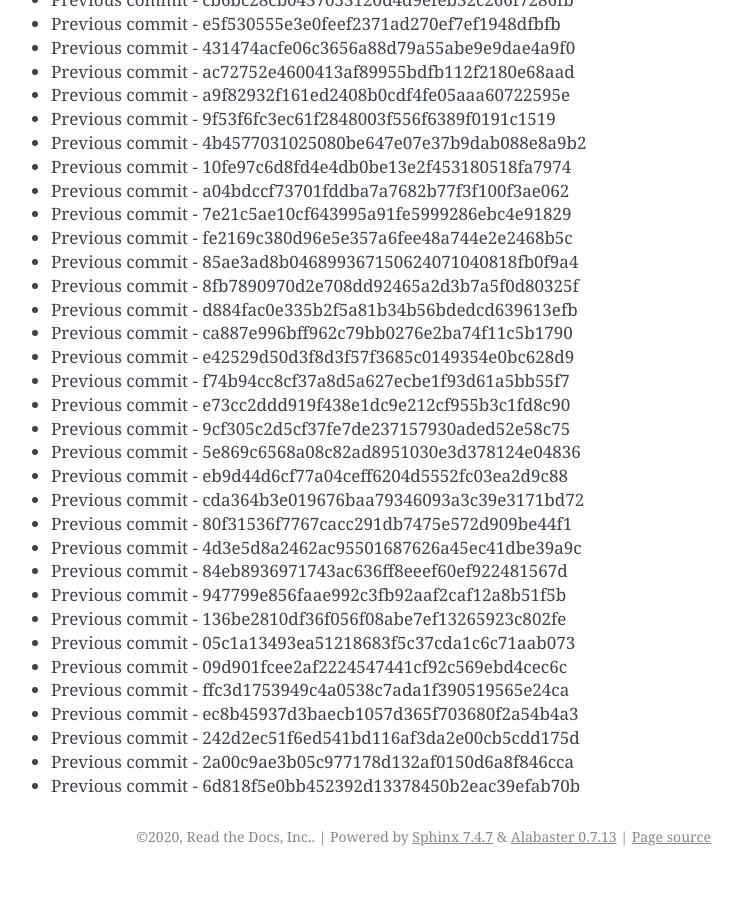
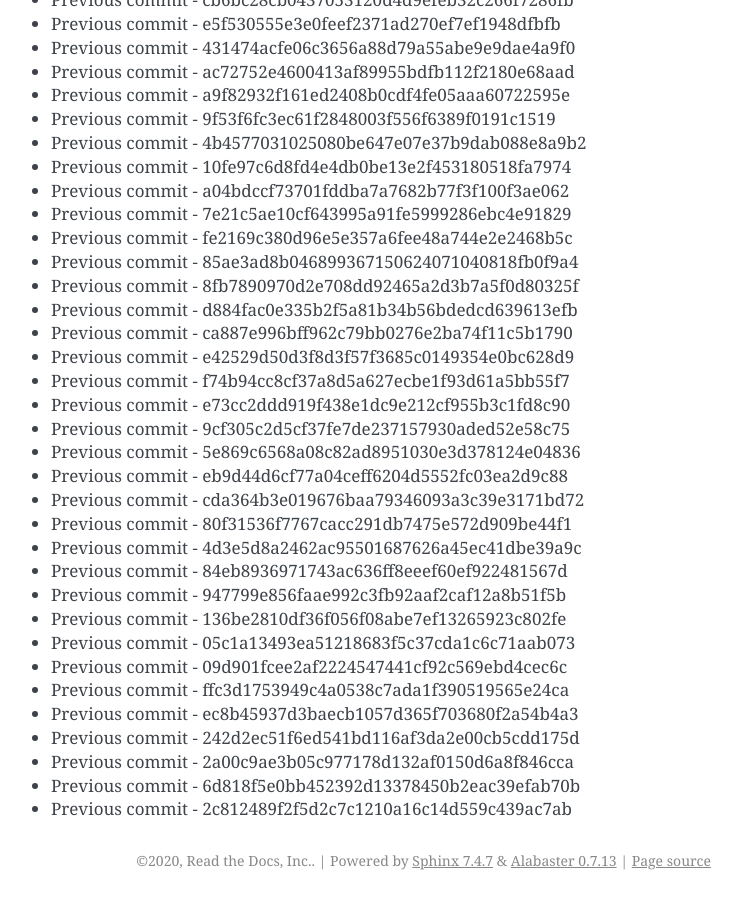
Before and after one commit to readthedocs/rtd-git-stresstest, a Sphinx documentation site: the page built from docs/updates.rst, in a window 1280 px wide and 900 px high, scrolled down 7604 px. Shown: the whole window, without its empty margins (399-1141 px from the left). Built offline with Sphinx 7.4.7, drawn with Linux system fonts in a browser that asks for light colours; before the commit the page ends 8480 px from its top, so only the background shows below that.

Commit message:
Generating commit from previous: 2c812489f2f5d2c7c1210a16c14d559c439ac7ab

```diff
--- a/docs/updates.rst
+++ b/docs/updates.rst
@@ -351,3 +351,4 @@ It can be tested for any performance characteristics.
 * Previous commit - 242d2ec51f6ed541bd116af3da2e00cb5cdd175d
 * Previous commit - 2a00c9ae3b05c977178d132af0150d6a8f846cca
 * Previous commit - 6d818f5e0bb452392d13378450b2eac39efab70b
+* Previous commit - 2c812489f2f5d2c7c1210a16c14d559c439ac7ab
```
